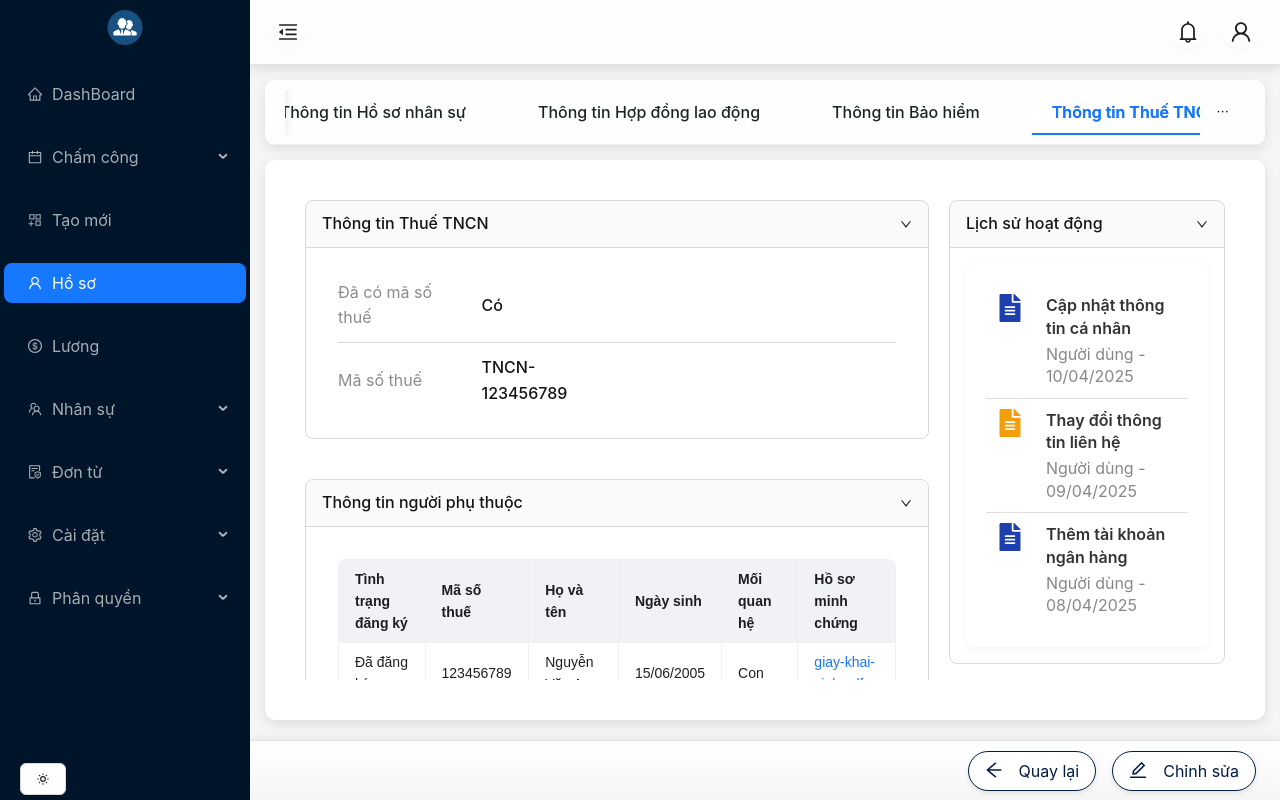
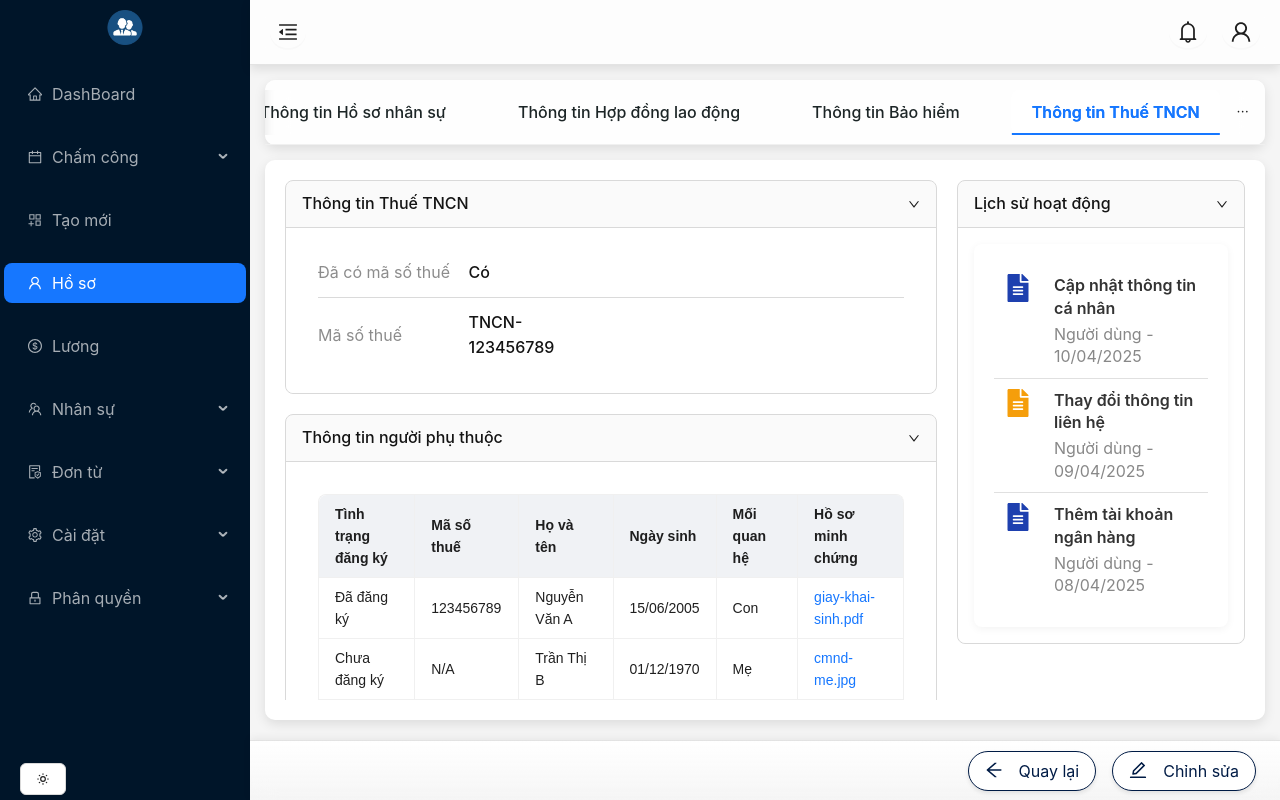
Before and after one commit to NguyenTMHanh/HRM, a React (Create React App) app: page /infomation/tax in a window 1280 px wide. Built offline with nearby package versions, Linux system fonts and the light colour scheme.

Commit message:
modify css

```diff
--- a/src/Components/HR/HRProfile/styles.css
+++ b/src/Components/HR/HRProfile/styles.css
@@ -7,7 +7,7 @@
     display: flex;
     justify-content: space-between;
     align-items: center;
-    border-bottom: 2px solid rgba(0, 0, 0, 0.1);
+   border-bottom: 2px solid rgba(0, 0, 0, 0.1);
     box-shadow: 0 4px 12px rgba(0, 0, 0, 0.1);
     transition: all 0.3s ease-in-out;
 }
--- a/src/Components/ProfileInfo/ContractInfo/styles.css
+++ b/src/Components/ProfileInfo/ContractInfo/styles.css
@@ -1,6 +1,6 @@
 /* Container chính */
 .scroll-container {
-  padding: 20px;
+  padding: 0px;
   display: flex;
   flex-direction: column;
   box-sizing: border-box;
@@ -10,7 +10,6 @@
 .main-content {
   display: flex;
   justify-content: space-between;
-  gap: 20px;
   flex: 1;
   min-height: 0; /* Cần để flexbox hoạt động đúng khi có overflow */
 }
@@ -21,7 +20,6 @@
   max-width: 70%;
   display: flex;
   flex-direction: column;
-  gap: 20px;
   overflow-y: auto;
   height: 100%; /* Quan trọng: giúp overflow hoạt động */
   /* Firefox: Slim scrollbar */
--- a/src/Components/ProfileInfo/InsuranceInfo/styles.css
+++ b/src/Components/ProfileInfo/InsuranceInfo/styles.css
@@ -1,5 +1,5 @@
 .scroll-container {
-  padding: 20px;
+  padding: 0px;
   display: flex;
   flex-direction: column;
   box-sizing: border-box;
@@ -8,7 +8,6 @@
 .main-content {
   display: flex;
   justify-content: space-between;
-  gap: 20px;
   flex: 1;
   min-height: 0;
   background-color: white;
@@ -20,7 +19,6 @@
   max-width: 70%;
   display: flex;
   flex-direction: column;
-  gap: 20px;
   overflow-y: auto;
   scrollbar-width: thin;
   scrollbar-color: #b0b0b0 transparent;
--- a/src/Components/ProfileInfo/PersonalInfo/styles.css
+++ b/src/Components/ProfileInfo/PersonalInfo/styles.css
@@ -1,5 +1,5 @@
 .scroll-container {
-  padding: 20px;
+  padding: 0px;
   display: flex;
   flex-direction: column;
   box-sizing: border-box;
@@ -19,7 +19,6 @@
   max-width: 70%;
   display: flex;
   flex-direction: column;
-  gap: 20px;
   overflow-y: auto;
   height: 100%;
   scrollbar-width: thin;
--- a/src/Components/ProfileInfo/PersonelInfo/styles.css
+++ b/src/Components/ProfileInfo/PersonelInfo/styles.css
@@ -1,6 +1,6 @@
 /* Container chính */
 .scroll-container {
-  padding: 20px;
+  padding: 0px;
   display: flex;
   flex-direction: column;
   box-sizing: border-box;
@@ -21,7 +21,6 @@
   max-width: 70%;
   display: flex;
   flex-direction: column;
-  gap: 20px;
   overflow-y: auto;
   height: 100%; /* Quan trọng: giúp overflow hoạt động */
   /* Firefox: Slim scrollbar */
--- a/src/Components/ProfileInfo/TaxInfo/styles.css
+++ b/src/Components/ProfileInfo/TaxInfo/styles.css
@@ -1,6 +1,6 @@
 /* Container chính */
 .scroll-container {
-  padding: 20px;
+  padding: 0px;
   display: flex;
   flex-direction: column;
   box-sizing: border-box;
@@ -21,7 +21,6 @@
   max-width: 70%;
   display: flex;
   flex-direction: column;
-  gap: 20px;
   overflow-y: auto;
   height: 100%; /* Quan trọng: giúp overflow hoạt động */
   /* Firefox: Slim scrollbar */
--- a/src/Components/ProfileInfo/styles.css
+++ b/src/Components/ProfileInfo/styles.css
@@ -1,5 +1,5 @@
 .header-tabs .ant-tabs-nav {
-    padding: 10px 20px;
+    padding: 10px 0px;
     margin: 15px;
     background: rgba(255, 255, 255, 0.9);
     backdrop-filter: blur(12px);
--- a/src/Components/SalaryInfo/styles.css
+++ b/src/Components/SalaryInfo/styles.css
@@ -110,7 +110,6 @@
   max-width: 60%;
   display: flex;
   flex-direction: column;
-  gap: 20px;
   overflow-y: auto;
   height: 100%;
   scrollbar-width: thin;
```
